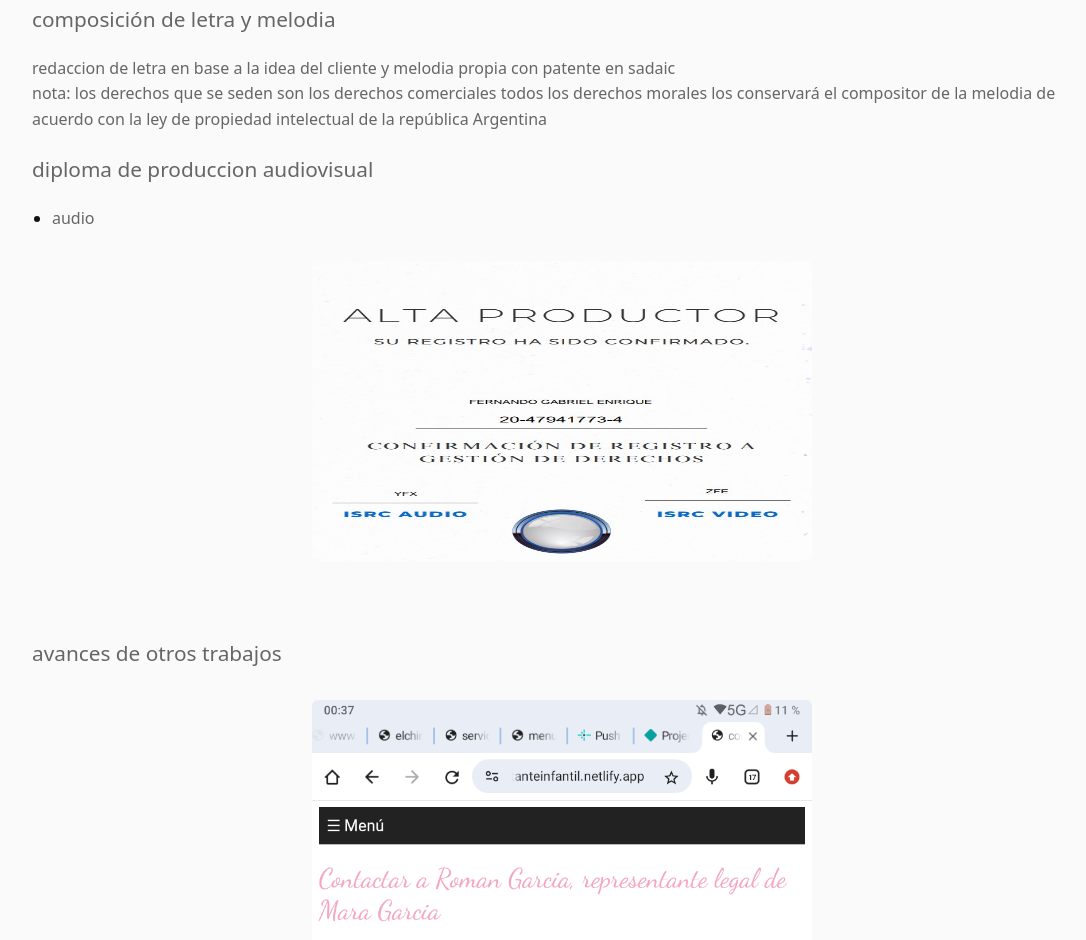
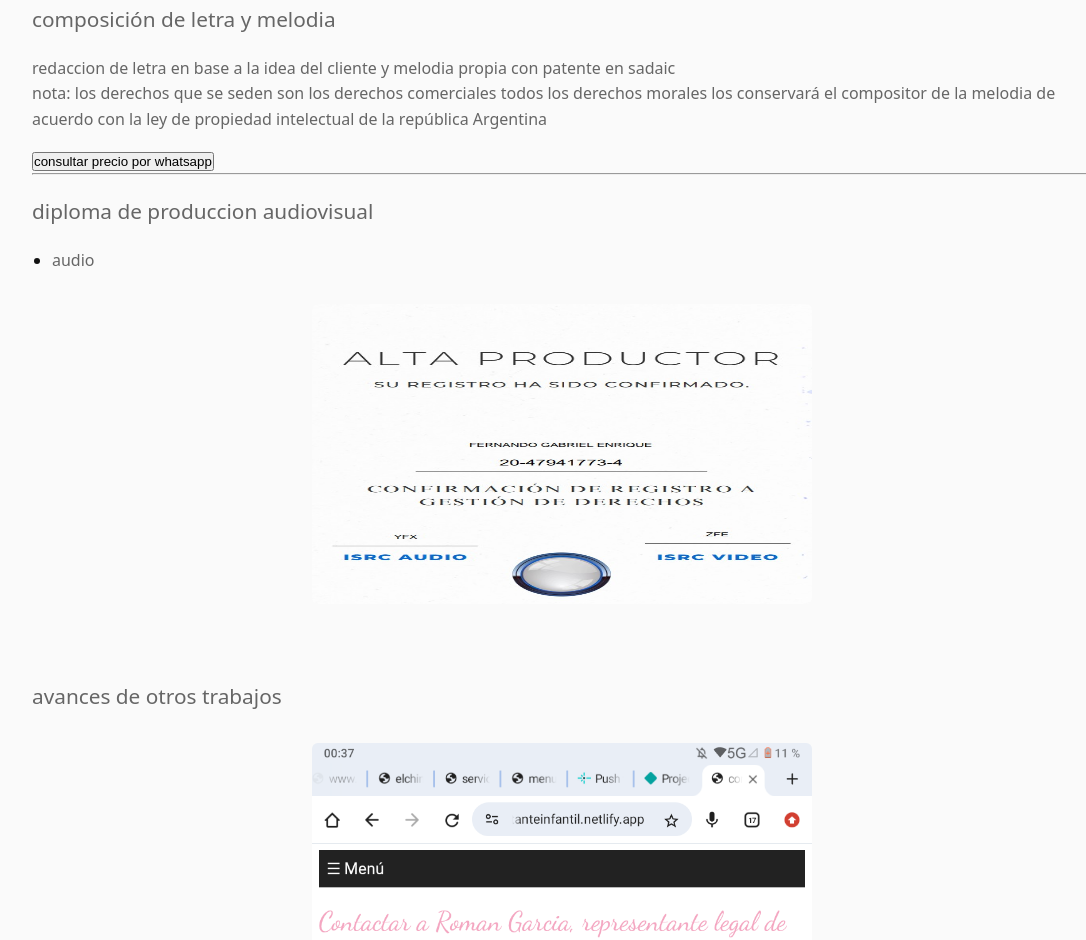
Before and after one commit to fernisauriorex-create/Elchinoenriqueproducciones.site, a plain HTML site: page servicios.html in a window 1280 px wide. Shown: the part 1159-2099 px from the top of the page, without its empty margins (78-1164 px from the left). Drawn offline with nearby package versions, Linux system fonts and the light colour scheme; a web font is replaced by a local one.

Commit message:
confirmar

```diff
--- a/servicios.html
+++ b/servicios.html
@@ -39,7 +39,7 @@
         <li><p>optimisación para móbiles</p></li>
         <li><p>incorporación del logo del artista al posicionamiento</p></li>
 
-        <a href="https://wa.me/+543765381703?text=hola,%20quiero%20contratar%20la%20pagina%20web" target="_blank"><button>consultar precio por whatsapp</button></a>
+        <a href="https://wa.me/543765381703?text=hola,%20quiero%20contratar%20la%20pagina%20web" target="_blank"><button>consultar precio por whatsapp</button></a>
     </ul>
     <hr>
     <h2>edicion y mezcla de audio</h2>
@@ -48,15 +48,18 @@
         <li><p>postproduccion del auidio</p></li>
         <li><p>mastering en formato wav de 24 bits para las plataformas</p></li>
         <br>
-        <a href="https://wa.me/+543765381703?text=hola,%20quiero%20contratar%20la%20edicion%20de%20audio" target="_blank"><button>consultar precio por whatsapp</button></a>
+        <a href="https://wa.me/543765381703text=hola,%20quiero%20contratar%20la%20edicion%20de%20audio" target="_blank"><button>consultar precio por whatsapp</button></a>
 
     </ul>
     <hr>
     <h2>composición de letra y melodia</h2>
     <p>redaccion de letra en base a la idea del cliente y melodia propia con patente en sadaic
+
         <br>
     nota: los derechos que se seden son los derechos comerciales todos los derechos morales los conservará el compositor de la melodia de acuerdo con la ley de propiedad intelectual de la república Argentina
     </p>
+    <a href="https://wa.me/543765381703text=hola,%20quiero%20contratar%20la%20edicion%20de%20audio" target="_blank"><button>consultar precio por whatsapp</button></a>
+    <hr>
     <h2>diploma de produccion audiovisual</h2>
     <ul><li><p>audio </p></li></ul>
     <img src="productor.png" width="200px" height="300px">
```
